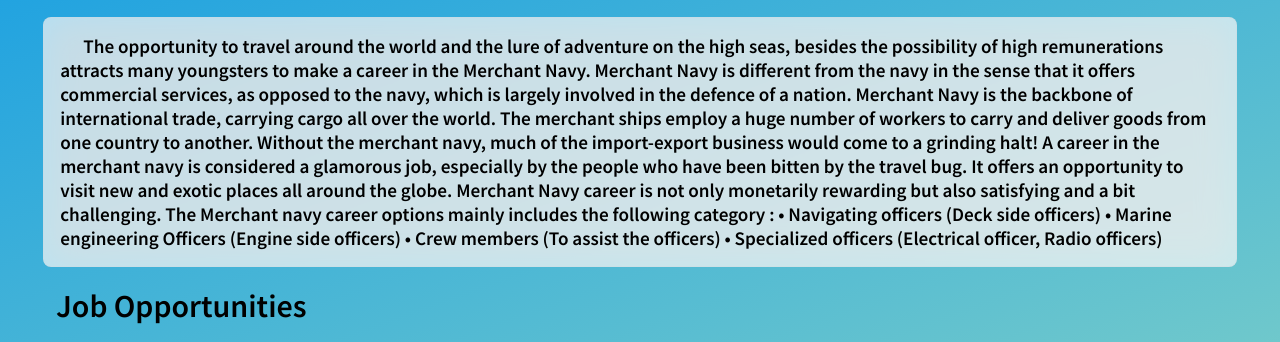
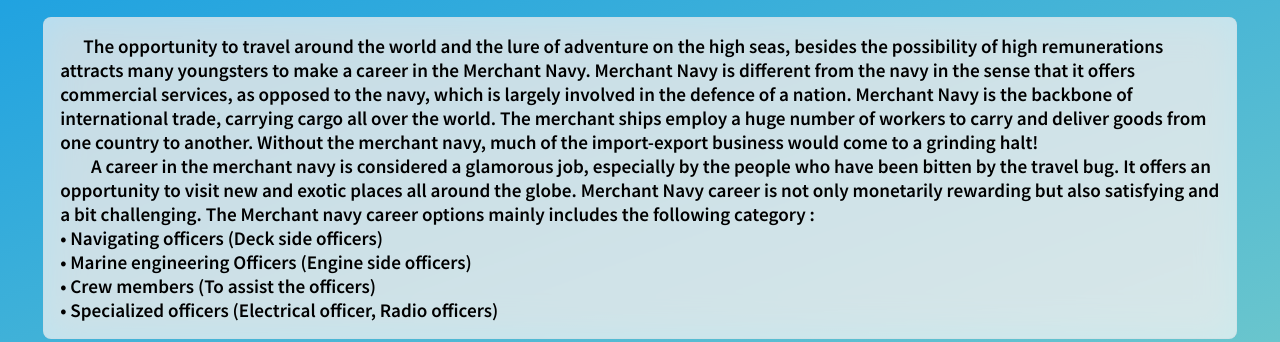
Before and after one commit to manasi-marine-management/manasimarinemanagement, a plain HTML site: page career.html in a window 1280 px wide. Shown: the part 432-774 px from the top of the page. Drawn offline with Linux system fonts and the light colour scheme.

Commit message:
Update career.html

```diff
--- a/career.html
+++ b/career.html
@@ -64,12 +64,12 @@
             </div>
              <p class="services-para">
              &nbsp; &nbsp; &nbsp; The opportunity to travel around the world and the lure of adventure on the high seas, besides the possibility of high remunerations attracts many youngsters to make a career in the Merchant Navy. Merchant Navy is different from the navy in the sense that it offers commercial services, as opposed to the navy, which is largely involved in the defence of a nation.
-    Merchant Navy is the backbone of international trade, carrying cargo all over the world. The merchant ships employ a huge number of workers to carry and deliver goods from one country to another. Without the merchant navy, much of the import-export business would come to a grinding halt!
-    A career in the merchant navy is considered a glamorous job, especially by the people who have been bitten by the travel bug. It offers an opportunity to visit new and exotic places all around the globe. Merchant Navy career is not only monetarily rewarding but also satisfying and a bit challenging.
-    The Merchant navy career options mainly includes the following category :
-    •	Navigating officers (Deck side officers)
-    •	Marine engineering Officers (Engine side officers)
-    •	Crew members (To assist the officers)
+    Merchant Navy is the backbone of international trade, carrying cargo all over the world. The merchant ships employ a huge number of workers to carry and deliver goods from one country to another. Without the merchant navy, much of the import-export business would come to a grinding halt!<br>
+    &nbsp; &nbsp; &nbsp; &nbsp; A career in the merchant navy is considered a glamorous job, especially by the people who have been bitten by the travel bug. It offers an opportunity to visit new and exotic places all around the globe. Merchant Navy career is not only monetarily rewarding but also satisfying and a bit challenging.
+    The Merchant navy career options mainly includes the following category :<br>
+    •	Navigating officers (Deck side officers)<br>
+    •	Marine engineering Officers (Engine side officers)<br>
+    •	Crew members (To assist the officers)<br>
     •	Specialized officers (Electrical officer, Radio officers)
              </p>
 
```
